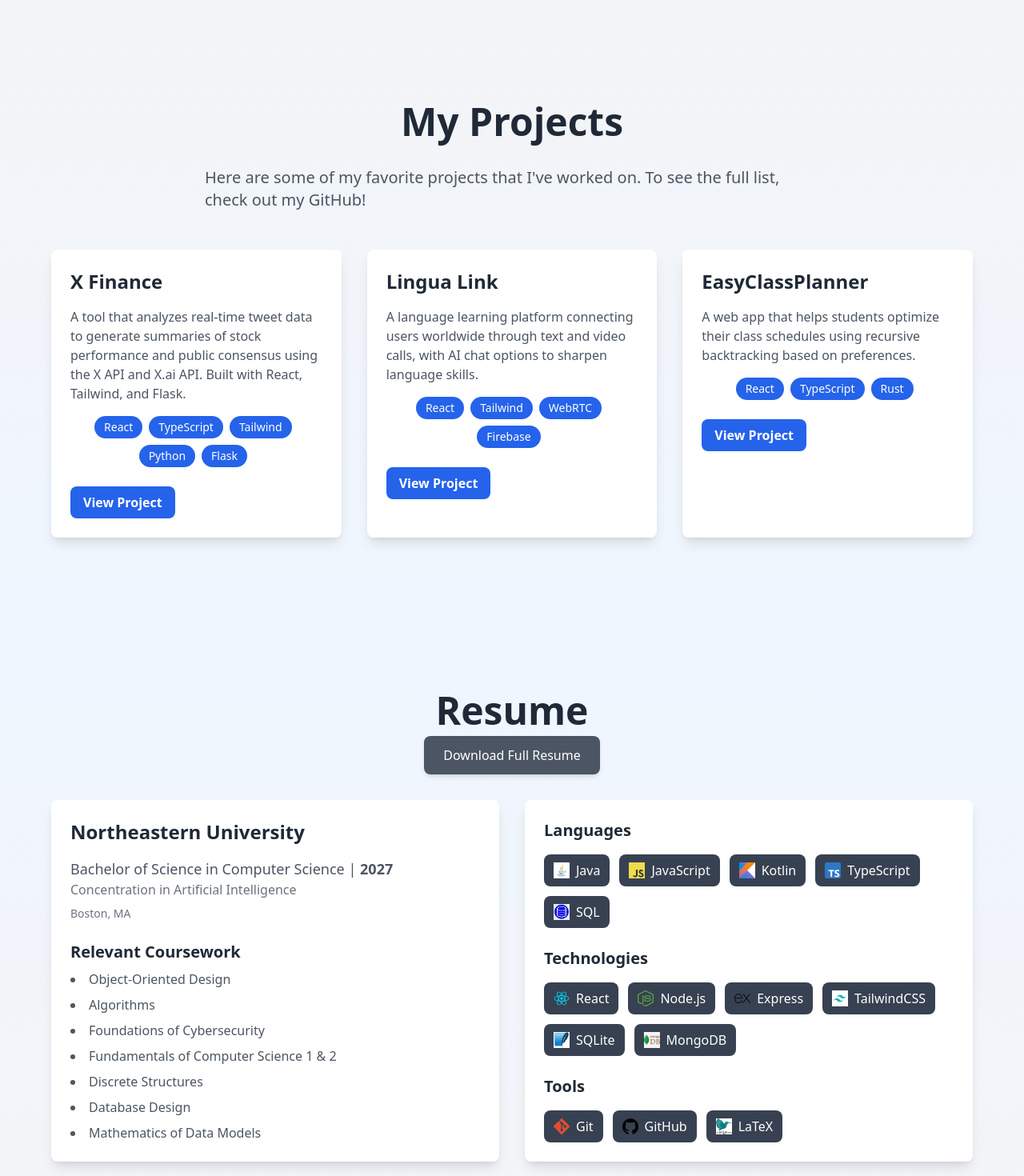
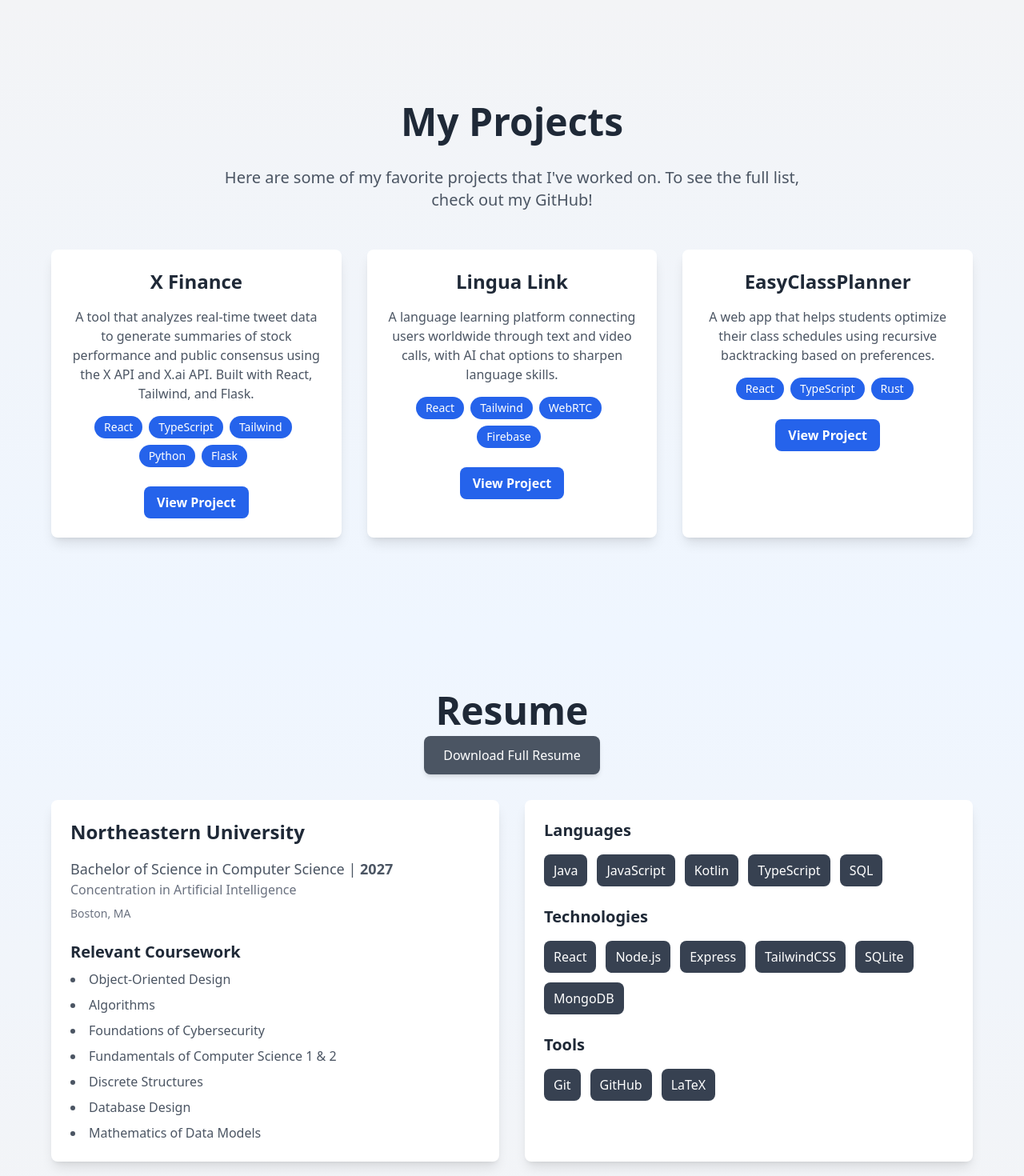
Before and after one commit to william-riser/personal-portfolio, a React (Vite) app: page / in a window 1280 px wide. Shown: the part 800-2270 px from the top of the page at 80% size. Built offline with nearby package versions, Linux system fonts and the light colour scheme.

Commit message:
fix resume bug

```diff
--- a/src/components/Projects.tsx
+++ b/src/components/Projects.tsx
@@ -39,7 +39,7 @@ const Projects: React.FC = () => {
         inView ? "opacity-100 translate-y-0" : "opacity-0 translate-y-10"
       }`}
     >
-      <div className="max-w-6xl w-full">
+      <div className="max-w-6xl text-center w-full">
         <h2 className="text-center text-4xl md:text-5xl font-extrabold text-gray-800 mb-8">
           My Projects
         </h2>
--- a/src/components/Resume.tsx
+++ b/src/components/Resume.tsx
@@ -75,11 +75,11 @@ const Resume: React.FC = () => {
                     key={language.name}
                     className="flex items-center bg-gray-700 text-white px-3 py-2 rounded-lg"
                   >
-                    <img
+                    {/* <img
                       src={language.icon || "https://via.placeholder.com/20"}
                       alt={language.name}
                       className="w-5 h-5 mr-2"
-                    />
+                    /> */}
                     {language.name}
                   </div>
                 ))}
@@ -97,11 +97,11 @@ const Resume: React.FC = () => {
                     key={technology.name}
                     className="flex items-center bg-gray-700 text-white px-3 py-2 rounded-lg"
                   >
-                    <img
+                    {/* <img
                       src={technology.icon || "https://via.placeholder.com/20"}
                       alt={technology.name}
                       className="w-5 h-5 mr-2"
-                    />
+                    /> */}
                     {technology.name}
                   </div>
                 ))}
@@ -119,11 +119,11 @@ const Resume: React.FC = () => {
                     key={tool.name}
                     className="flex items-center bg-gray-700 text-white px-3 py-2 rounded-lg"
                   >
-                    <img
+                    {/* <img
                       src={tool.icon || "https://via.placeholder.com/20"}
                       alt={tool.name}
                       className="w-5 h-5 mr-2"
-                    />
+                    /> */}
                     {tool.name}
                   </div>
                 ))}
```
